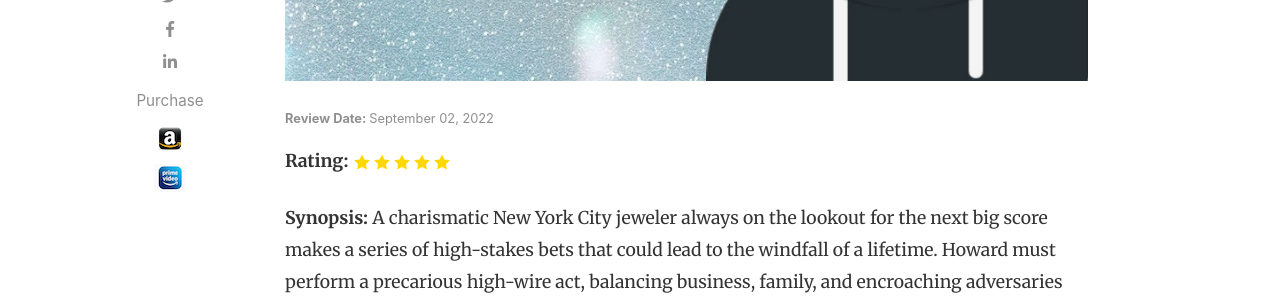
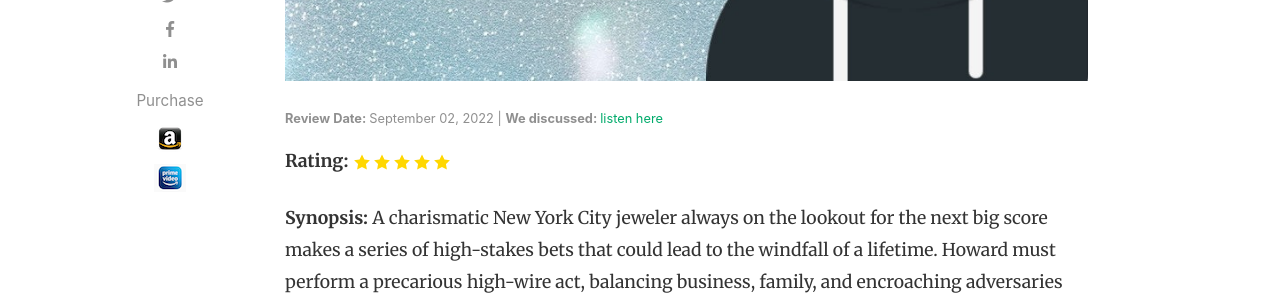
Before and after one commit to holmesconsulting/geekonfilm, a Jekyll site: the page built from _posts/2022-09-02-uncut-gems.md, in a window 1280 px wide and 900 px high, scrolled down 1186 px. Shown: the part 149-449 px from the top of the window. Built offline with Jekyll 4.4.1, drawn with Linux system fonts in a browser that asks for light colours; nearby versions of some CDN libraries; part of the change alters nothing that is shown.

```diff
--- a/_posts/2022-09-02-uncut-gems.md
+++ b/_posts/2022-09-02-uncut-gems.md
@@ -16,6 +16,7 @@ comments: false
 synopsis: "A charismatic New York City jeweler always on the lookout for the next big score makes a series of high-stakes bets that could lead to the windfall of a lifetime. Howard must perform a precarious high-wire act, balancing business, family, and encroaching adversaries on all sides in his relentless pursuit of the ultimate win."
 youtube: vTfJp2Ts9X8
 permalink: /review/robbie/:month-:day-:year/:title
+podcast-episode: /podcasts/episode-06
 ---
 > I recently purchased the Criterion Collection 4K release of this film so this is the watching experience I am going to discuss in this review not the theatrical experience from back in 2019.
 
```
